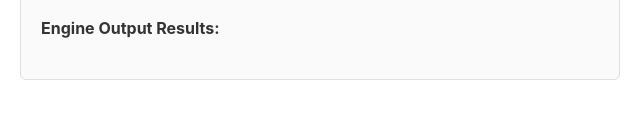
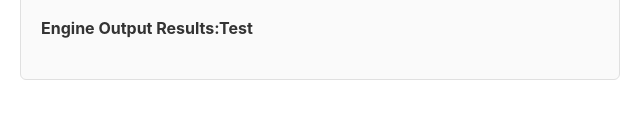
Before and after one commit to avansingh085/es-search-test, a website: page index.html in a window 1280 px wide. Shown: the part 663-782 px from the top of the page, 320-960 px from the left. Drawn offline with Linux system fonts and the light colour scheme.

Commit message:
fix:change

```diff
--- a/index.html
+++ b/index.html
@@ -47,7 +47,7 @@
     </div>
     <button id="searchBtn">Full Search</button>
 
-    <h4>Engine Output Results:</h4>
+    <h4>Engine Output Results:Test</h4>
     <div id="searchResults"></div>
   </div>
 
```
